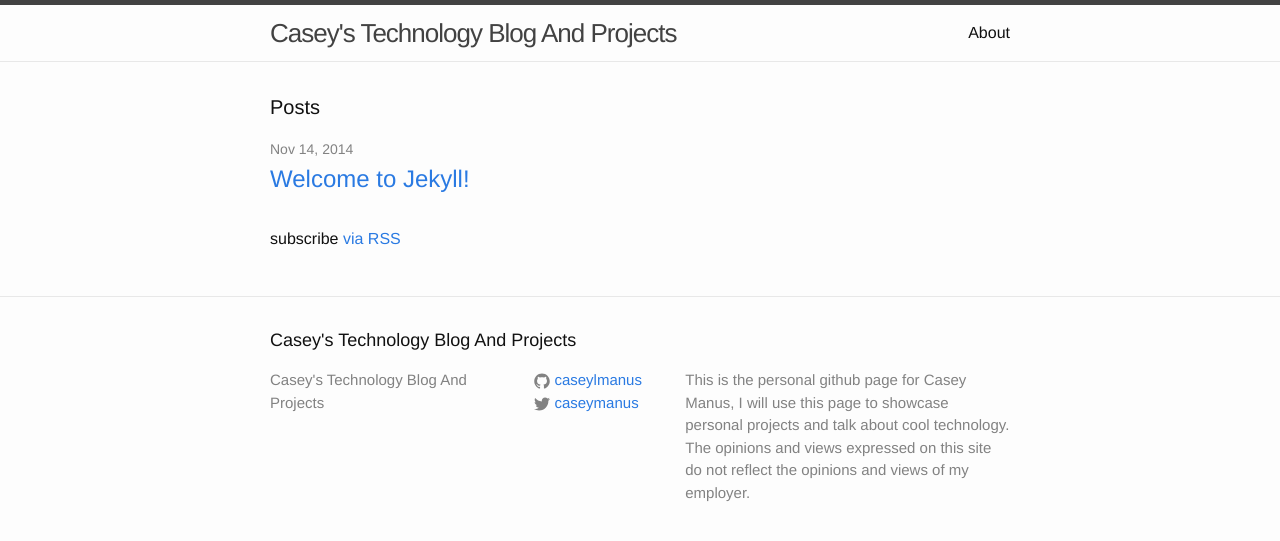
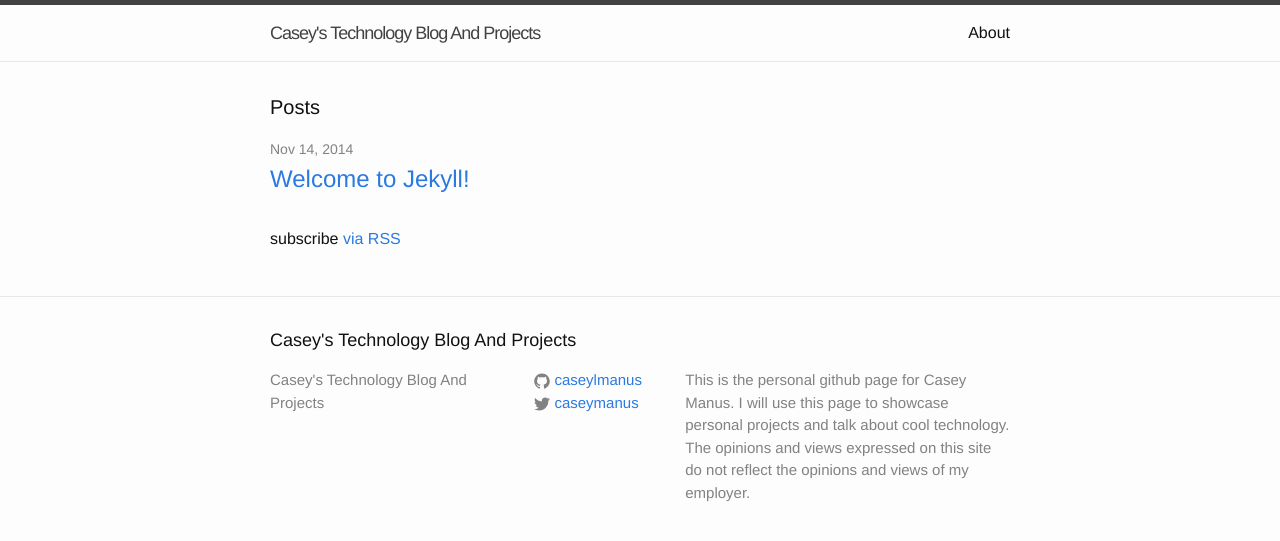
Before and after one commit to caseylmanus/caseylmanus.github.io, a Jekyll site: the page built from index.html, in a window 1280 px wide. Shown: the top 541 px of the page. Built offline with Jekyll 4.4.1, drawn with Linux system fonts in a browser that asks for light colours.

Commit message:
Updating some content on blog?

```diff
--- a/_config.yml
+++ b/_config.yml
@@ -2,7 +2,7 @@
 title: Casey's Technology Blog And Projects
 email:
 description: > # this means to ignore newlines until "baseurl:"
-  This is the personal github page for Casey Manus, I will
+  This is the personal github page for Casey Manus.  I will
   use this page to showcase personal projects and talk about
   cool technology.  The opinions and views expressed on this
   site do not reflect the opinions and views of my employer.
--- a/_sass/_layout.scss
+++ b/_sass/_layout.scss
@@ -11,7 +11,7 @@
 }
 
 .site-title {
-    font-size: 26px;
+    font-size: 18px;
     line-height: 56px;
     letter-spacing: -1px;
     margin-bottom: 0;
```
Also changed, not shown: 5 other files.
